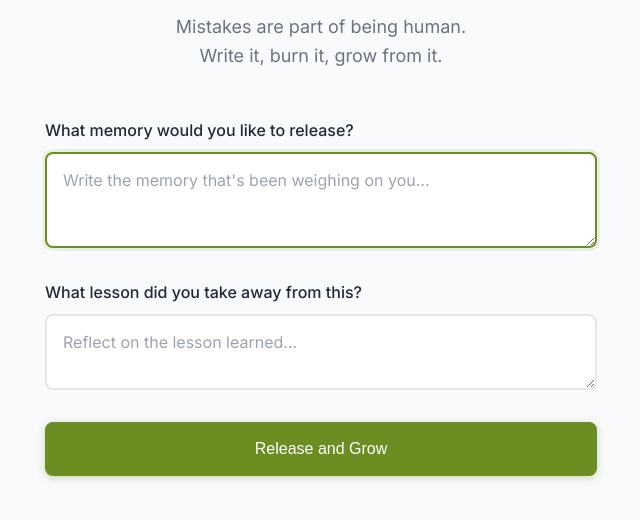
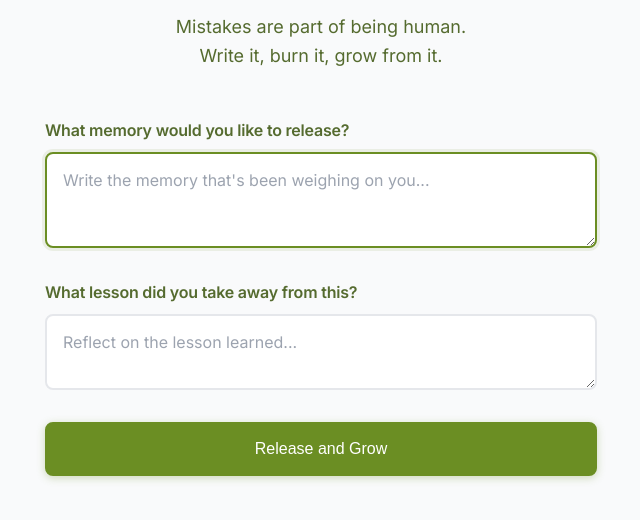
Before and after one commit to edriso/grow-and-let-go, a plain HTML site: page index.html in a window 1280 px wide. Shown: the part 112-632 px from the top of the page, without its empty margins (319-959 px from the left). Drawn offline with nearby package versions, Linux system fonts and the light colour scheme.

Commit message:
Update subtitle and label styles in CSS to improve visual hierarchy and consistency. Changed subtitle color to primary-dark and adjusted font-weight for both subtitle and label elements.

```diff
--- a/style.css
+++ b/style.css
@@ -71,9 +71,10 @@ body {
 
 .subtitle {
     font-size: 1.125rem;
-    color: var(--text-secondary);
+    color: var(--primary-dark);
     max-width: 400px;
     margin: 0 auto;
+    font-weight: 400;
 }
 
 /* Form */
@@ -95,8 +96,9 @@ body {
 
 .label {
     font-size: 1rem;
-    font-weight: 500;
-    color: var(--text-primary);
+    font-weight: 600;
+    color: var(--primary-dark);
+    letter-spacing: -0.2px;
 }
 
 .textarea {
```
